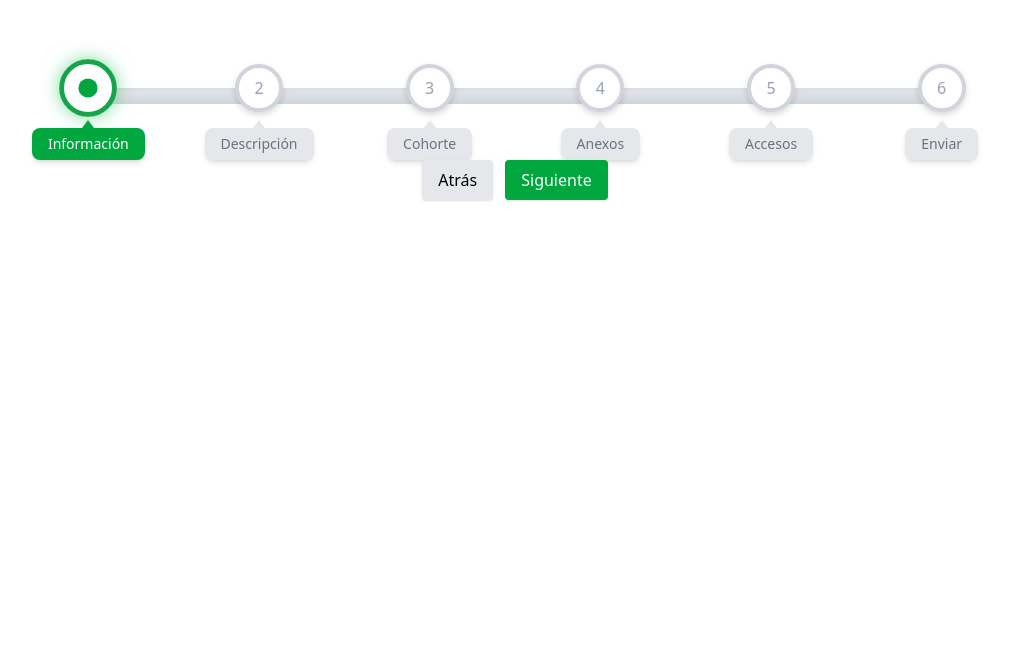
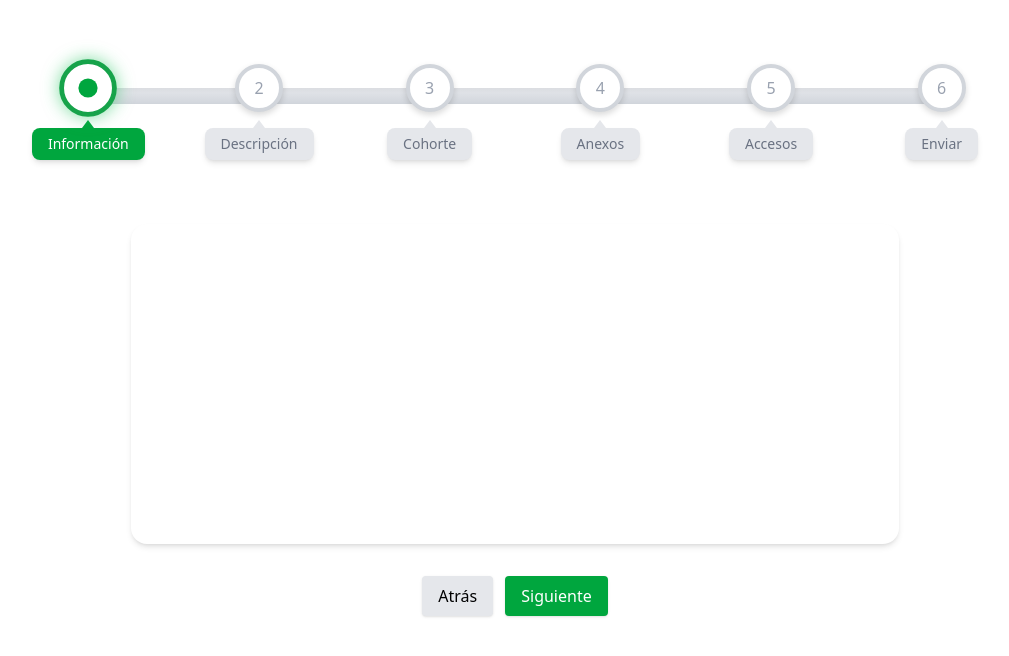
Before and after one commit to yeison8a/SIGEPOS-UdeA-Front-end, a Next.js app: page /barra in a window 1280 px wide. Shown: the top 656 px of the page, without its empty margins (125-1134 px from the left). Built offline with nearby package versions, Linux system fonts and the light colour scheme.

Commit message:
contenido dentro del progress bar

```diff
--- a/components/ProgressBar.tsx
+++ b/components/ProgressBar.tsx
@@ -1,6 +1,8 @@
 "use client";
 import { useState } from "react";
 import { motion } from "framer-motion";
+import  UploadSection1  from "./UploadSection1";
+import UploadSection2 from "./UploadSection2";
 
 const steps = [
   "Información",
@@ -11,12 +13,25 @@ const steps = [
   "Enviar",
 ];
 
-export default function ProgressBar() {
+export default function ProgressWizard() {
   const [currentStep, setCurrentStep] = useState(1);
 
+  // 🎯 Render dinámico del contenido central
+  const renderStepContent = () => {
+   switch (currentStep) {
+      case 4:
+        return <UploadSection1 />;
+      case 5:
+        return <UploadSection2 />;
+      default:
+        return null;
+    }
+  };
+
   return (
-    <div className="w-full flex items-center justify-center py-16 relative">
-      <div className="flex items-center w-full max-w-5xl relative">
+    <div className="w-full flex flex-col items-center justify-center py-16 relative">
+      {/* Barra de progreso */}
+      <div className="flex items-center w-full max-w-5xl relative mb-16">
         {steps.map((step, index) => {
           const stepNumber = index + 1;
           const isActive = currentStep === stepNumber;
@@ -27,7 +42,7 @@ export default function ProgressBar() {
               key={step}
               className="flex-1 flex flex-col items-center relative"
             >
-              {/* Línea conectora con cuerpo */}
+              {/* Línea conectora */}
               {index < steps.length - 1 && (
                 <div className="absolute top-6 left-1/2 w-full h-4 -z-10 rounded-full bg-gradient-to-b from-gray-200 to-gray-300 shadow-inner">
                   <motion.div
@@ -78,7 +93,7 @@ export default function ProgressBar() {
                 )}
               </motion.div>
 
-              {/* Cajita con punta */}
+              {/* Etiqueta */}
               <motion.div
                 initial={{ opacity: 0, y: 10 }}
                 animate={{ opacity: 1, y: 0 }}
@@ -103,11 +118,22 @@ export default function ProgressBar() {
         })}
       </div>
 
-      {/* Botones de prueba */}
-      <div className="absolute bottom-6 flex gap-3">
+      {/* 🧩 Contenedor dinámico */}
+      <motion.div
+        key={currentStep}
+        initial={{ opacity: 0, y: 20 }}
+        animate={{ opacity: 1, y: 0 }}
+        transition={{ duration: 0.4 }}
+        className="w-full max-w-3xl bg-white rounded-2xl shadow-md p-8 min-h-[320px]"
+      >
+        {renderStepContent()}
+      </motion.div>
+
+      {/* Botones de navegación */}
+      <div className="mt-8 flex gap-3">
         <button
           onClick={() => setCurrentStep((prev) => Math.max(prev - 1, 1))}
-          className="px-4 py-2 bg-gray-200 rounded shadow"
+          className="px-4 py-2 bg-gray-200 rounded shadow hover:bg-gray-300"
         >
           Atrás
         </button>
@@ -115,7 +141,7 @@ export default function ProgressBar() {
           onClick={() =>
             setCurrentStep((prev) => Math.min(prev + 1, steps.length))
           }
-          className="px-4 py-2 bg-green-600 text-white rounded shadow"
+          className="px-4 py-2 bg-green-600 text-white rounded shadow hover:bg-green-700"
         >
           Siguiente
         </button>
--- a/components/UploadSection1.tsx
+++ b/components/UploadSection1.tsx
@@ -1,7 +1,5 @@
 // components/UploadSection.tsx
 "use client";
-
-
 
 import { useState } from "react";
 import { Plus, Info } from "lucide-react"; // usa lucide-react para íconos
@@ -9,6 +7,47 @@ import FileUploadField from "./FileUploadField";
 
 export default function UploadSection() {
   const [showDescription, setShowDescription] = useState(false);
+
+  // Estado para los archivos
+  const [files, setFiles] = useState<{ [key: string]: File | null }>({});
+
+  // Maneja cuando un FileUploadField selecciona un archivo
+  const handleFileSelect = (label: string, file: File | null) => {
+    setFiles((prev) => ({
+      ...prev,
+      [label]: file,
+    }));
+  };
+
+  // Enviar todos los archivos al backend
+  const handleSubmit = async () => {
+    const userId = "d7d5d8a1-7b29-4f6a-a04a-9f1a5e9f1234"; // reemplaza con UUID real
+
+    const formData = new FormData();
+
+    // Agregamos todos los archivos seleccionados
+    Object.entries(files).forEach(([label, file]) => {
+      if (file) {
+        formData.append("archivo", file); // tu backend espera "archivo"
+      }
+    });
+
+    try {
+      const res = await fetch(`http://localhost:8080/user/${userId}/documents`, {
+        method: "POST",
+        body: formData,
+      });
+
+      if (!res.ok) throw new Error("Error al subir archivos");
+
+      const data = await res.json();
+      console.log("Subida exitosa:", data);
+      alert("Archivos enviados correctamente ✅");
+    } catch (error) {
+      console.error("Error:", error);
+      alert("Hubo un error al enviar los archivos ❌");
+    }
+  };
 
   return (
     <div className="max-w-2xl mx-auto mt-10 space-y-6">
@@ -31,15 +70,31 @@ export default function UploadSection() {
       )}
 
       {/* Campos de subida de archivos */}
-       <FileUploadField
+      <FileUploadField
         label="Aval del Consejo de Unidad Académica"
         required
+        onFileSelect={(file) =>
+          handleFileSelect("Aval del Consejo de Unidad Académica", file)
+        }
       />
 
       <FileUploadField
         label="Aval del estudio de costos de la Vicerrectoría de Investigación"
         required
+        onFileSelect={(file) =>
+          handleFileSelect("Aval del estudio de costos de la Vicerrectoría de Investigación", file)
+        }
       />
+
+      {/* Botón de enviar al final */}
+      <div className="pt-4">
+        <button
+          onClick={handleSubmit}
+          className="w-full bg-blue-600 text-white py-2 rounded-lg font-semibold hover:bg-blue-700 transition"
+        >
+          ENVIAR DOCUMENTOS
+        </button>
+      </div>
     </div>
   );
 }
--- a/components/UploadSection2.tsx
+++ b/components/UploadSection2.tsx
@@ -32,7 +32,7 @@ export default function UploadSection() {
 
       {/* Campos de subida de archivos */}
       <FileUploadField label="Acta de aprobación del comité de ética" required />
-      <FileUploadField label="Carta de aceptación del asesor" />
+      <FileUploadField label="Carta de aceptación del asesor"  required />
       <FileUploadField label="Documento de viabilidad financiera" required />
     </div>
   );
```
